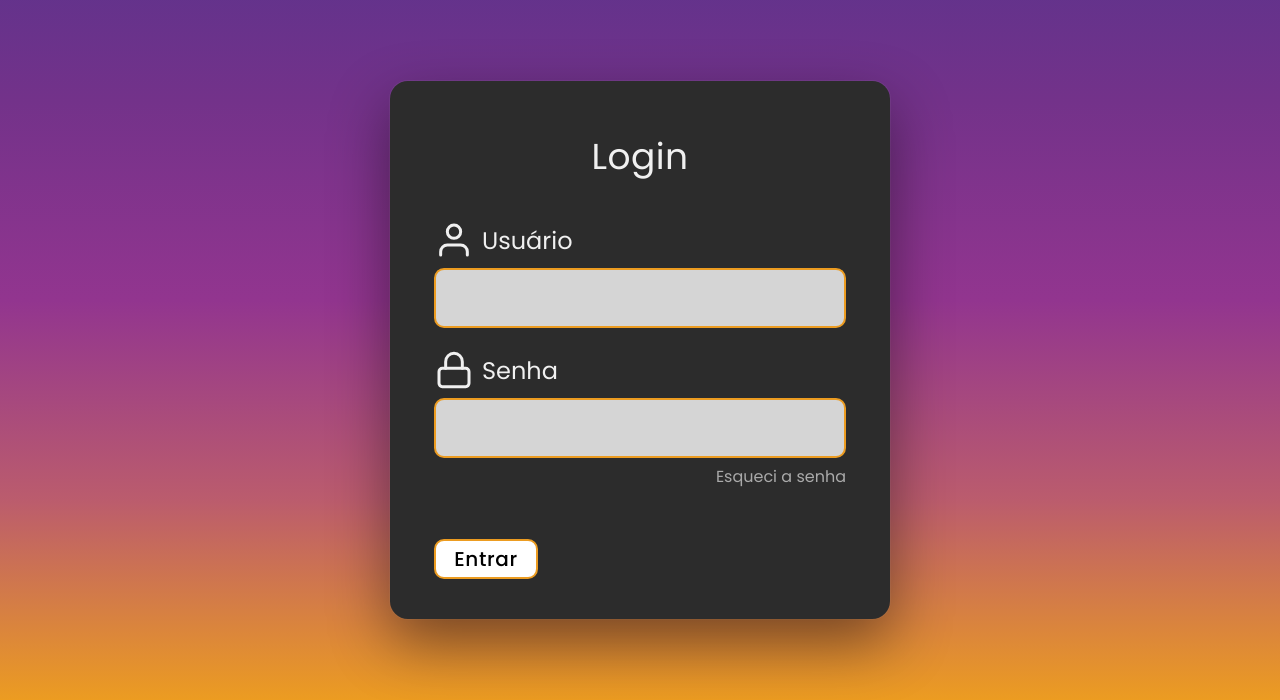
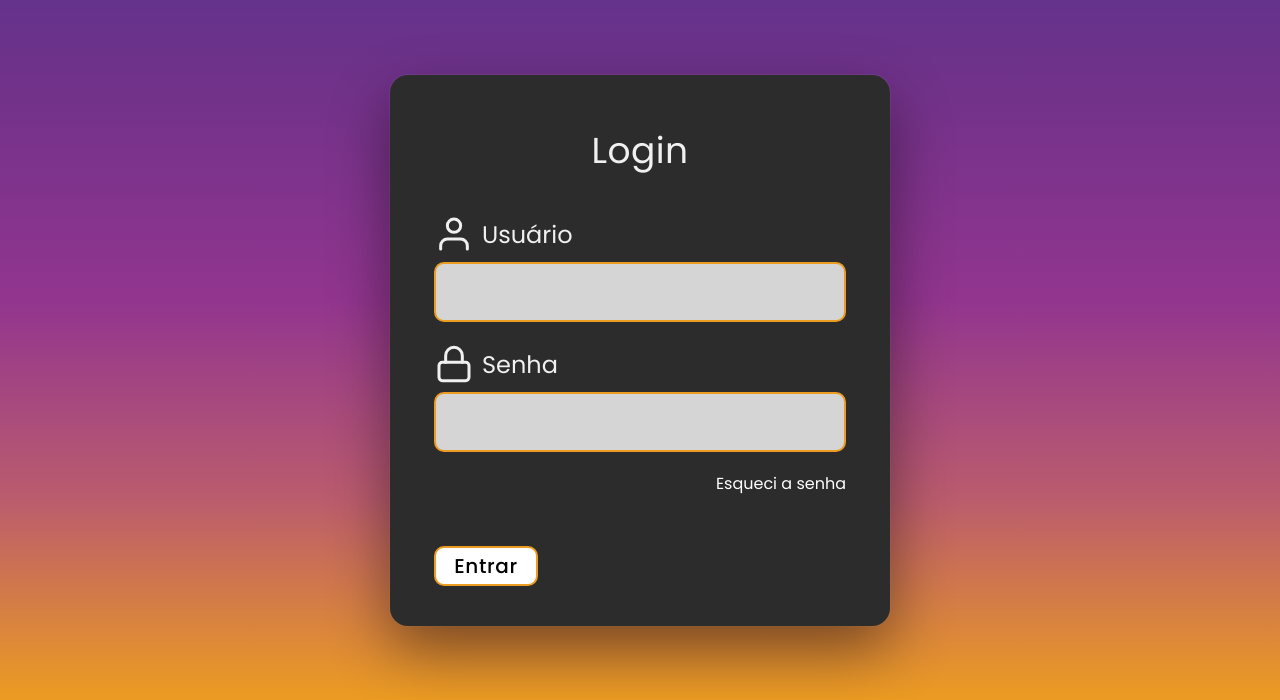
Before and after one commit to vinicius-10/CertificadoraCompetencia3, a Flask app: template app/templates/login.html in a window 1280 px wide. Shown: the part 100-800 px from the top of the page. Run offline with Flask 3, Linux system fonts and the light colour scheme; the template is opened without the code that fills it, so the values that code supplies are empty.

Commit message:
delocamento "Esqueci a senha"

```diff
--- a/app/static/css/login.css
+++ b/app/static/css/login.css
@@ -129,7 +129,7 @@ main {
   border: 0.125rem #EC9C21 solid;
   border-radius: 0.625rem;
   padding: 0 0.875rem;
-  font-size: 0.9rem;
+  font-size: 1.25rem;
   font-family: 'Poppins', sans-serif;
   color: #222;
   outline: none;
@@ -144,9 +144,9 @@ main {
 .forgot {
   display: block;
   text-align: right;
-  color: var(--text-muted);
+  color: #fff;
   font-size: 1rem;
-  margin-top: 0.375rem;
+  margin-top: 19px;
   cursor: pointer;
   transition: color 0.2s;
   background: none;
@@ -156,7 +156,7 @@ main {
 }
 
 .forgot:hover {
-  color: #fff;
+  color: var(--text-muted);
 }
 
 /* ── LOGIN BUTTON ── */
```
